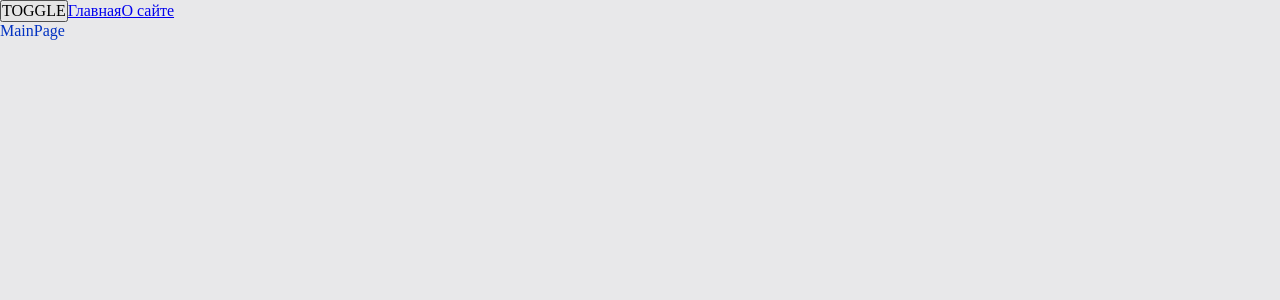
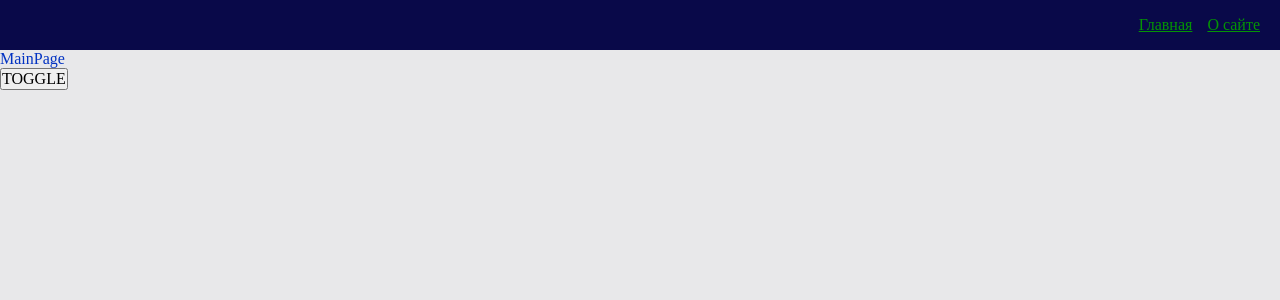
Before and after one commit to dmitriytsvetkov/ulbiFrontEndCourse, a React app: page / in a window 1280 px wide. Shown: the top 300 px of the page. Built offline with nearby package versions, Linux system fonts and the light colour scheme.

Commit message:
Модуль 2.2 - Добавил Navbar - Начал разработку UI Kit (добавил AppLink) - Добавил в проект prettier

```diff
--- a/src/app/App.tsx
+++ b/src/app/App.tsx
@@ -1,20 +1,19 @@
 import React from 'react';
-import {Link} from 'react-router-dom';
 import './styles/index.scss';
 import {classNames} from "shared/lib/classNames/classNames";
 import {useTheme} from "app/providers/ThemeProvider";
 import {AppRouter} from "app/providers/router";
+import {Navbar} from "widgets/Navbar";
 
 
 const App = () => {
-   const { theme, toggleTheme } = useTheme();
+    const {theme, toggleTheme} = useTheme();
 
     return (
         <div className={classNames('app', {}, [theme])}>
+            <Navbar/>
+            <AppRouter></AppRouter>
             <button onClick={toggleTheme}>TOGGLE</button>
-            <Link to={'/'}>Главная</Link>
-            <Link to={'/about'}>О сайте</Link>
-            <AppRouter></AppRouter>
         </div>
     );
 };
--- a/src/app/providers/router/ui/AppRouter.tsx
+++ b/src/app/providers/router/ui/AppRouter.tsx
@@ -1,7 +1,5 @@
 import React, {Suspense} from 'react';
 import {Route, Routes} from "react-router-dom";
-import {AboutPage} from "pages/AboutPage";
-import {MainPage} from "pages/MainPage";
 import {routeConfig} from "shared/config/routeConfig/routeConfig";
 
 const AppRouter = () => {
--- a/src/app/styles/themes/dark.scss
+++ b/src/app/styles/themes/dark.scss
@@ -1,6 +1,10 @@
 .app.dark {
   --bg-color: #090949;
+  --inverted-bg-color: #e8e8ea;
+
 
   --primary-color: #049504;
   --secondary-color: #04ff04;
+  --inverted-primary-color: #0232c2;
+  --inverted-secondary-color: #0452ff;
 }
--- a/src/app/styles/themes/normal.scss
+++ b/src/app/styles/themes/normal.scss
@@ -1,6 +1,9 @@
 :root {
     --bg-color: #e8e8ea;
+    --inverted-bg-color: #090949;
 
     --primary-color: #0232c2;
     --secondary-color: #0449e0;
+    --inverted-primary-color: #049504;
+    --inverted-secondary-color: #04ff04;
 }
--- a/src/app/styles/variables/global.scss
+++ b/src/app/styles/variables/global.scss
@@ -8,4 +8,7 @@
 	--font-size-l: 24px;
 	--font-line-l: 24px;
 	--font-l: var(--font-size-l) / var(--font-line-l) / var(--font-family-main);
+
+	// Размеры
+	--navbar-height: 50px;
 }
--- a/src/helpers/classNames.ts
+++ b/src/helpers/classNames.ts
@@ -1,9 +1,9 @@
 type Mods = Record<string, boolean | string>
 
-export function classNames(cls: string, mods: Mods, additional: string[]): string {
+export function classNames(cls: string, mods: Mods = {}, additional: string[] = []): string {
     return [
         cls,
-        ...additional,
+        ...additional.filter(Boolean),
         ...Object.entries(mods)
             .filter(([className,  value]) => Boolean(value))
             .map(([className]) => className)
--- /dev/null
+++ b/src/shared/ui/AppLink/AppLink.module.scss
@@ -0,0 +1,11 @@
+.AppLink {
+  color: var(--primary-color)
+}
+
+.primary {
+  color: var(--primary-color);
+}
+
+.secondary {
+  color: var(--inverted-primary-color);
+}
--- /dev/null
+++ b/src/shared/ui/AppLink/AppLink.tsx
@@ -0,0 +1,28 @@
+import { Link, LinkProps } from 'react-router-dom'
+import { FC } from 'react'
+import { classNames } from 'helpers/classNames'
+import cls from './AppLink.module.scss'
+
+export enum AppLinkTheme {
+    PRIMARY = 'primary',
+    SECONDARY = 'secondary',
+}
+
+interface AppLinkProps extends LinkProps {
+    className?: string
+    theme?: string
+}
+
+export const AppLink: FC<AppLinkProps> = (props) => {
+    const { to, children, className, theme = AppLinkTheme.PRIMARY, ...otherProps } = props
+
+    return (
+        <Link
+            to={to}
+            className={classNames(cls.AppLink, {}, [className, cls[theme]])}
+            {...otherProps}
+        >
+            {children}
+        </Link>
+    )
+}
--- /dev/null
+++ b/src/widgets/Navbar/index.ts
@@ -0,0 +1,5 @@
+import {Navbar} from "./ui/Navbar"
+
+export {
+    Navbar,
+}
--- /dev/null
+++ b/src/widgets/Navbar/ui/Navbar.module.scss
@@ -0,0 +1,16 @@
+.Navbar {
+  width: 100%;
+  height: var(--navbar-height);
+  background: var(--inverted-bg-color);
+  display: flex;
+  align-items: center;
+  padding: 20px;
+}
+
+.links {
+  margin-left: auto;
+}
+
+.mainLink {
+  margin-right: 15px;
+}
--- /dev/null
+++ b/src/widgets/Navbar/ui/Navbar.tsx
@@ -0,0 +1,30 @@
+import React from 'react'
+import { classNames } from 'helpers/classNames'
+import cls from './Navbar.module.scss'
+import { AppLink, AppLinkTheme } from 'shared/ui/AppLink/AppLink'
+
+interface NavbarProps {
+    className?: string
+}
+
+export const Navbar = ({ className }: NavbarProps) => {
+    return (
+        <div className={classNames(cls.Navbar, {}, [className])}>
+            <div className={cls.links}>
+                <AppLink
+                    theme={AppLinkTheme.SECONDARY}
+                    to={'/'}
+                    className={cls.mainLink}
+                >
+                    Главная
+                </AppLink>
+                <AppLink
+                    theme={AppLinkTheme.SECONDARY}
+                    to={'/about'}
+                >
+                    О сайте
+                </AppLink>
+            </div>
+        </div>
+    )
+}
```
Also changed, not shown: .prettierrc.json (added).
